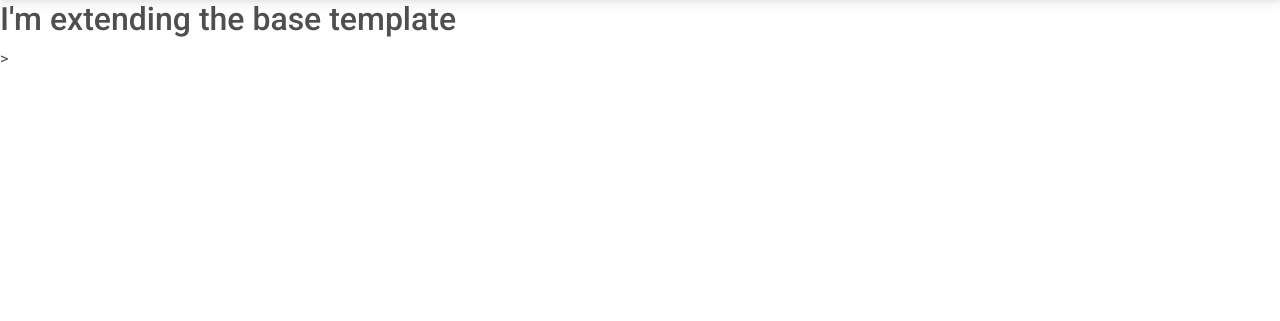
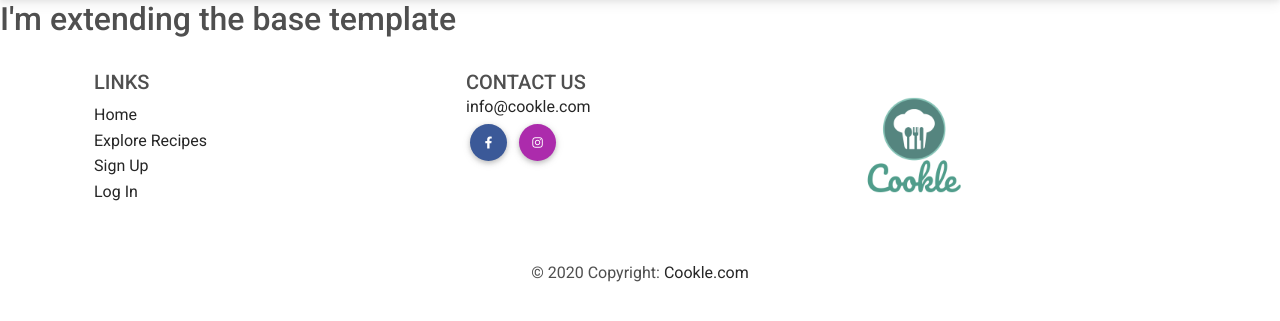
Before and after one commit to dissyulina/cookle-cookbook, a Flask app: page / in a window 1280 px wide. Shown: the part 127-448 px from the top of the page. Run offline with Flask 2, Linux system fonts and the light colour scheme; data that the repository does not hold is empty; some libraries are stand-ins or nearby versions.

Commit message:
Add footer to base template

```diff
--- a/templates/base.html
+++ b/templates/base.html
@@ -64,6 +64,71 @@
     {% block content %}
     {% endblock %}
 
+    <footer class="text-center text-lg-start">
+        <!-- Grid container -->
+        <div class="container p-4">
+            <!--Grid row-->
+            <div class="row">
+                <!--Grid column-->
+                <div class="col-md-4 col-6 mb-4 mb-md-0">
+                    <h5 class="text-uppercase">Links</h5>
+                    <ul class="list-unstyled mb-0">
+                        <li>
+                            <a href="#!" class="text-dark">Home</a>
+                        </li>
+                        <li>
+                            <a href="#!" class="text-dark">Explore Recipes</a>
+                        </li>
+                        <li>
+                            <a href="#!" class="text-dark">Sign Up</a>
+                        </li>
+                        <li>
+                            <a href="#!" class="text-dark">Log In</a>
+                        </li>
+                    </ul>
+                </div>
+
+                <!--Grid column-->
+                <div class="col-md-4 col-6 mb-md-0">
+                    <h5 class="text-uppercase mb-0">Contact Us</h5>
+                    <ul class="list-unstyled">
+                        <li>
+                            <a href="#!" class="text-dark">info@cookle.com</a>
+                        </li>
+                        <li>
+                            <!-- Section: Social media -->
+                            <section class="mb-4">
+                                <!-- Facebook -->
+                                <a class="btn btn-primary btn-floating m-1" style="background-color: #3b5998;"
+                                    href="#!" role="button">
+                                    <i class="fab fa-facebook-f"></i>
+                                </a>
+                                <!-- Instagram -->
+                                <a class="btn btn-primary btn-floating m-1" style="background-color: #ac2bac;"
+                                    href="#!" role="button">
+                                    <i class="fab fa-instagram"></i>
+                                </a>
+                            </section>
+                        </li>
+                    </ul>
+                </div>
+
+                <!--Grid column-->
+                <div class="col-md-4 col-6 mb-4 mb-md-0 d-none d-md-block">
+                    <a class="me-2" href="">
+                        <img src="{{ url_for('static', filename='images/logo.png') }}" alt="" loading="lazy" height="150px">
+                    </a>
+                </div>
+            </div>
+        </div>
+
+        <!-- Copyright -->
+        <div class="text-center p-3">
+            © 2020 Copyright:
+            <a class="text-dark" href="https://mdbootstrap.com/">Cookle.com</a>
+        </div>
+    </footer>
+
     <!-- jQuery -->
     <script src="https://code.jquery.com/jquery-3.6.0.min.js"
         integrity="sha256-/xUj+3OJU5yExlq6GSYGSHk7tPXikynS7ogEvDej/m4=" crossorigin="anonymous"></script>
@@ -74,6 +139,5 @@
     {% block scripts %}
     {% endblock %}
 
-></script>
 </body>
 </html>
```
